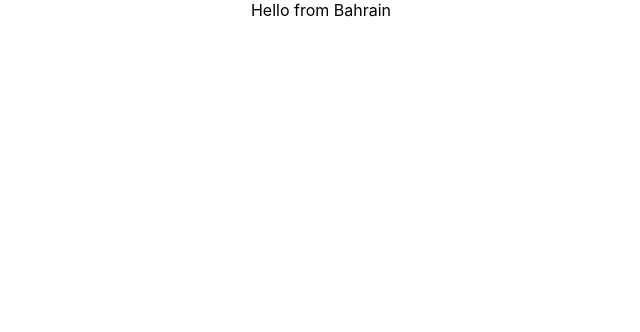
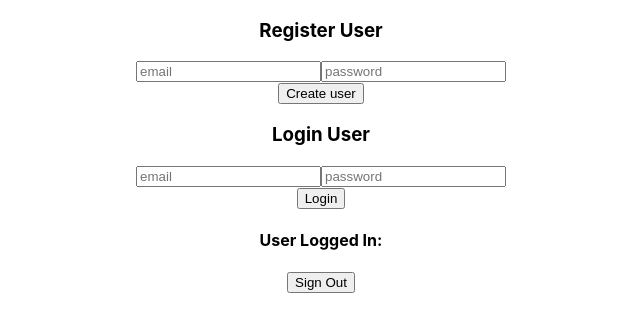
Before and after one commit to SalimAbdala27/SJ-Fitness, a React (Create React App) app in the folder sj-fitness/: page / in a window 1280 px wide. Shown: the top 332 px of the page, without its empty margins (319-959 px from the left). Built offline with nearby package versions, Linux system fonts and the light colour scheme; no server answers.

Commit message:
login working

```diff
--- a/sj-fitness/package.json
+++ b/sj-fitness/package.json
@@ -6,6 +6,7 @@
     "@testing-library/jest-dom": "^5.16.4",
     "@testing-library/react": "^13.3.0",
     "@testing-library/user-event": "^13.5.0",
+    "firebase": "^9.8.2",
     "react": "^18.1.0",
     "react-dom": "^18.1.0",
     "react-router": "^6.3.0",
--- a/sj-fitness/src/App.jsx
+++ b/sj-fitness/src/App.jsx
@@ -1,10 +1,64 @@
+import { useState, useEffect } from 'react';
+import { createUserWithEmailAndPassword, onAuthStateChanged, signInWithEmailAndPassword, signOut, sendPasswordResetEmail} from "firebase/auth"
+import { auth } from "./firebase-config"
 import './App.scss';
 
+// forgot password needs doing and adding a name to it too in the object
+
 function App() {
+  const [registerEmail, setRegisterEmail] = useState("");
+  const [registerPassword, setRegisterPassword] = useState("");
+  const [loginEmail, setLoginEmail] = useState("");
+  const [loginPassword, setLoginPassword] = useState("");
+
+  const [user, setUser] = useState({});
+
+  useEffect(() => {
+    onAuthStateChanged(auth, (currentUser) => {
+        setUser(currentUser);
+    });
+
+}, [])
+
+  const register = async () => {
+    try {
+      const user = await createUserWithEmailAndPassword(auth, registerEmail, registerPassword);
+      console.log(user);
+    } catch (error) {
+      console.log(error.message);
+    }
+  }
+
+  const login = async () => {
+    try {
+      const user = await signInWithEmailAndPassword(auth, loginEmail, loginPassword);
+      console.log(user);
+    } catch (error) {
+      console.log(error.message);
+    }
+  }
+
+  const logout = async () => {
+    await signOut(auth);
+  }
   return (
-    <div className="App">
-      Hello from Bahrain
-    </div>
+  <div className="App">
+      <div>
+        <h3>Register User</h3>
+        <input placeholder='email' onChange={(event) => setRegisterEmail(event.target.value)}/>
+        <input placeholder='password' onChange={(event) => setRegisterPassword(event.target.value)}/>
+      </div>
+      <button onClick={register}>Create user</button>
+      <div>
+      <h3>Login User</h3>
+        <input placeholder='email' onChange={(event) => setLoginEmail(event.target.value)}/>
+        <input placeholder='password' onChange={(event) => setLoginPassword(event.target.value)}/>
+      </div>
+      <button onClick={login}>Login</button>
+      <h4>User Logged In:</h4>
+      {user?.email}
+      <button onClick={logout}>Sign Out</button>
+  </div>
   );
 }
 
--- /dev/null
+++ b/sj-fitness/src/firebase-config.js
@@ -0,0 +1,17 @@
+import { initializeApp } from "firebase/app";
+import { getAuth } from "firebase/auth"
+
+const firebaseConfig = {
+  apiKey: "AIzaSyCKz5YbWKCfGrKP_81UW1Cog0K4g-ksZGA",
+  authDomain: "gym-project-dev.firebaseapp.com",
+  projectId: "gym-project-dev",
+  storageBucket: "gym-project-dev.appspot.com",
+  messagingSenderId: "870379499067",
+  appId: "1:870379499067:web:be55d4a10c78c1c357b61e"
+};
+
+// when publishing use .env file
+
+const app = initializeApp(firebaseConfig);
+
+export const auth = getAuth(app);
```
Also changed, not shown: 1 other file (tests, documents, lock files or other folders).
